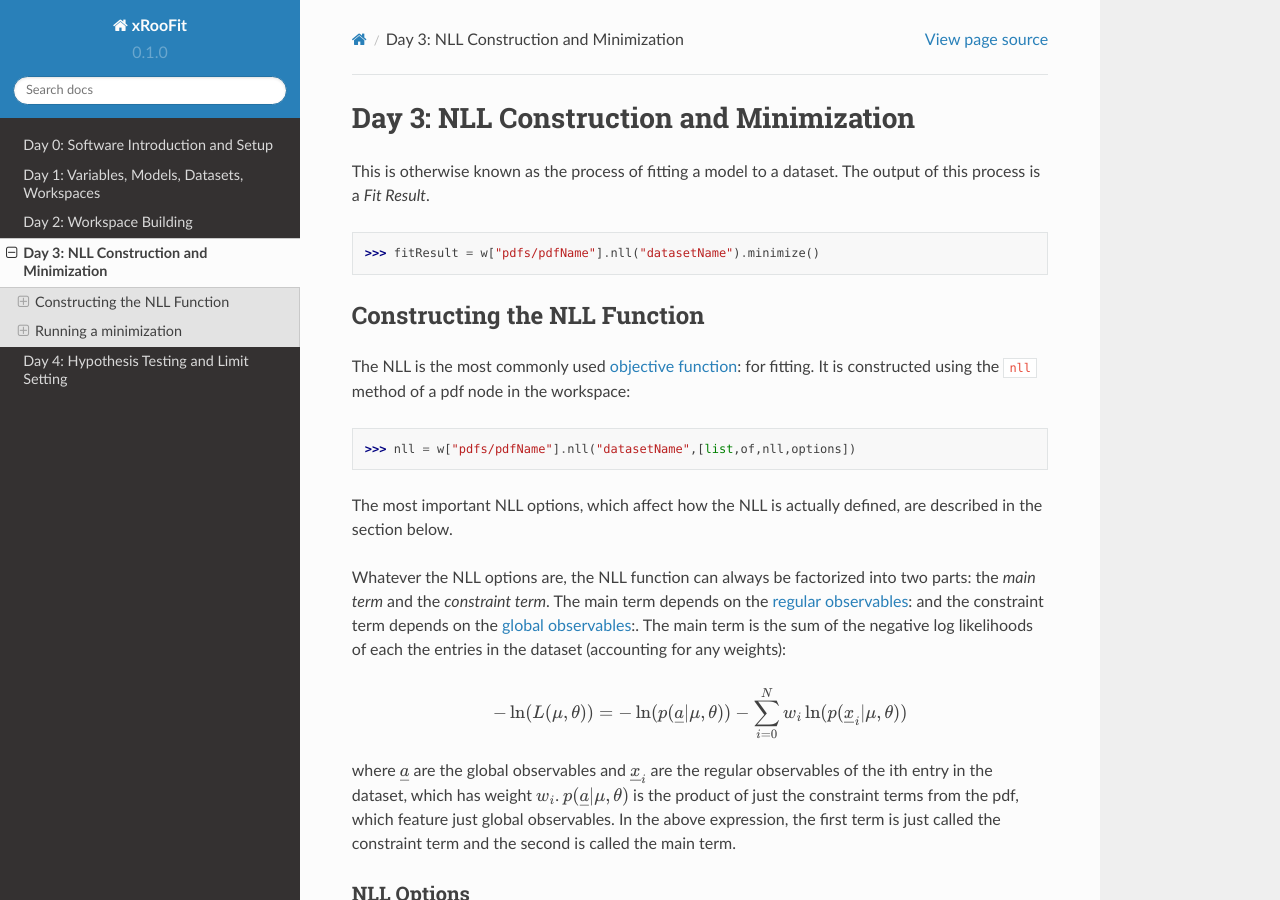
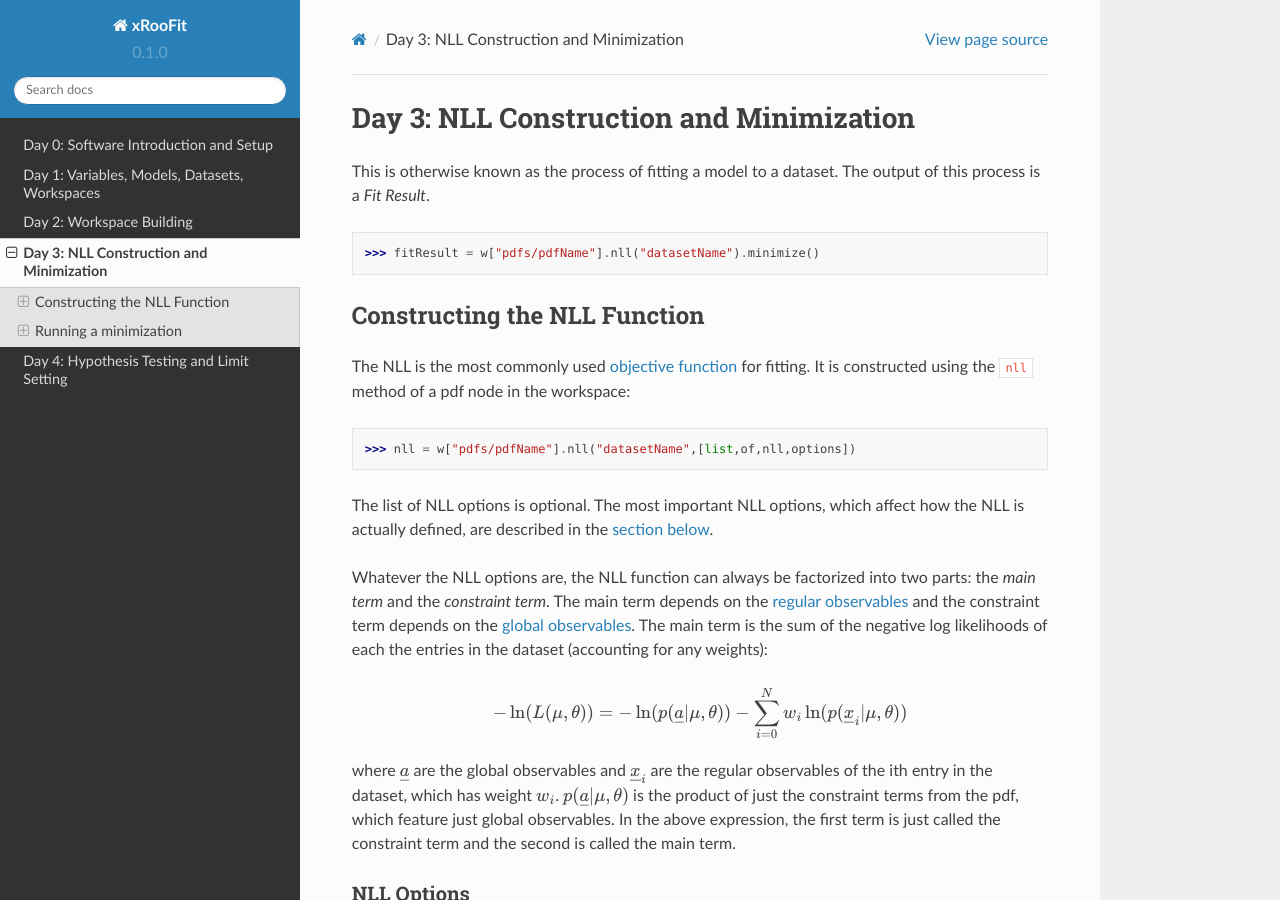
Before and after one commit to will-cern/xroofit-readthedocs, a Sphinx documentation site: the page built from docs/source/fitting.rst, in a window 1280 px wide and 900 px high. Built offline with Sphinx 7.4.7 and the Read the Docs theme 2.0.0, drawn with Linux system fonts in a browser that asks for light colours.

Commit message:
Update fitting.rst

```diff
--- a/docs/source/fitting.rst
+++ b/docs/source/fitting.rst
@@ -7,13 +7,13 @@ This is otherwise known as the process of fitting a model to a dataset. The outp
 
 Constructing the NLL Function
 ----------------------------
-The NLL is the most commonly used :ref:`objective function <objective functions>`: for fitting. It is constructed using the ``nll`` method of a pdf node in the workspace:
+The NLL is the most commonly used :ref:`objective function <objective functions>` for fitting. It is constructed using the ``nll`` method of a pdf node in the workspace:
 
 >>> nll = w["pdfs/pdfName"].nll("datasetName",[list,of,nll,options])
 
-The most important NLL options, which affect how the NLL is actually defined, are described in the section below.
+The list of NLL options is optional. The most important NLL options, which affect how the NLL is actually defined, are described in the :ref:`section below <objective functions>`.
 
-Whatever the NLL options are, the NLL function can always be factorized into two parts: the *main term* and the *constraint term*. The main term depends on the :ref:`regular observables <regular observables>`: and the constraint term depends on the :ref:`global observables <global observables>`:. The main term is the sum of the negative log likelihoods of each the entries in the dataset (accounting for any weights):
+Whatever the NLL options are, the NLL function can always be factorized into two parts: the *main term* and the *constraint term*. The main term depends on the :ref:`regular observables <regular observables>` and the constraint term depends on the :ref:`global observables <global observables>`. The main term is the sum of the negative log likelihoods of each the entries in the dataset (accounting for any weights):
 
 .. math::
 
@@ -21,6 +21,7 @@ Whatever the NLL options are, the NLL function can always be factorized into two
 
 where :math:`\underline{a}` are the global observables and :math:`\underline{x}_i` are the regular observables of the ith entry in the dataset, which has weight :math:`w_i`. :math:`p(\underline{a}|\mu,\theta)` is the product of just the constraint terms from the pdf, which feature just global observables. In the above expression, the first term is just called the constraint term and the second is called the main term.
 
+.. _nll options:
 NLL Options
 ^^^^^^^^^^^
 These are passed to the ``nll`` method (alongside the dataset name) and determine specifically how the NLL objective function is constructed ...
```
